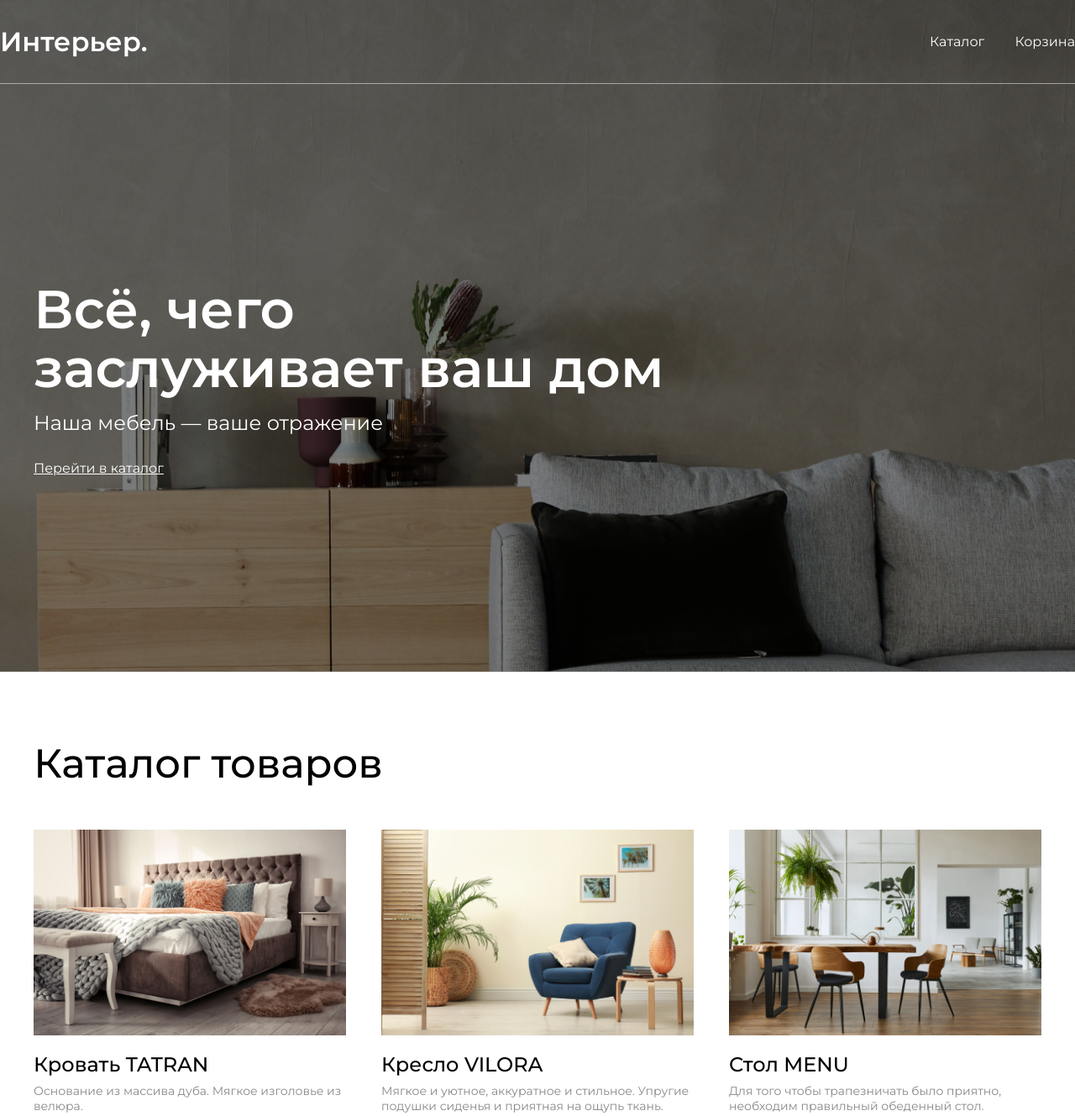
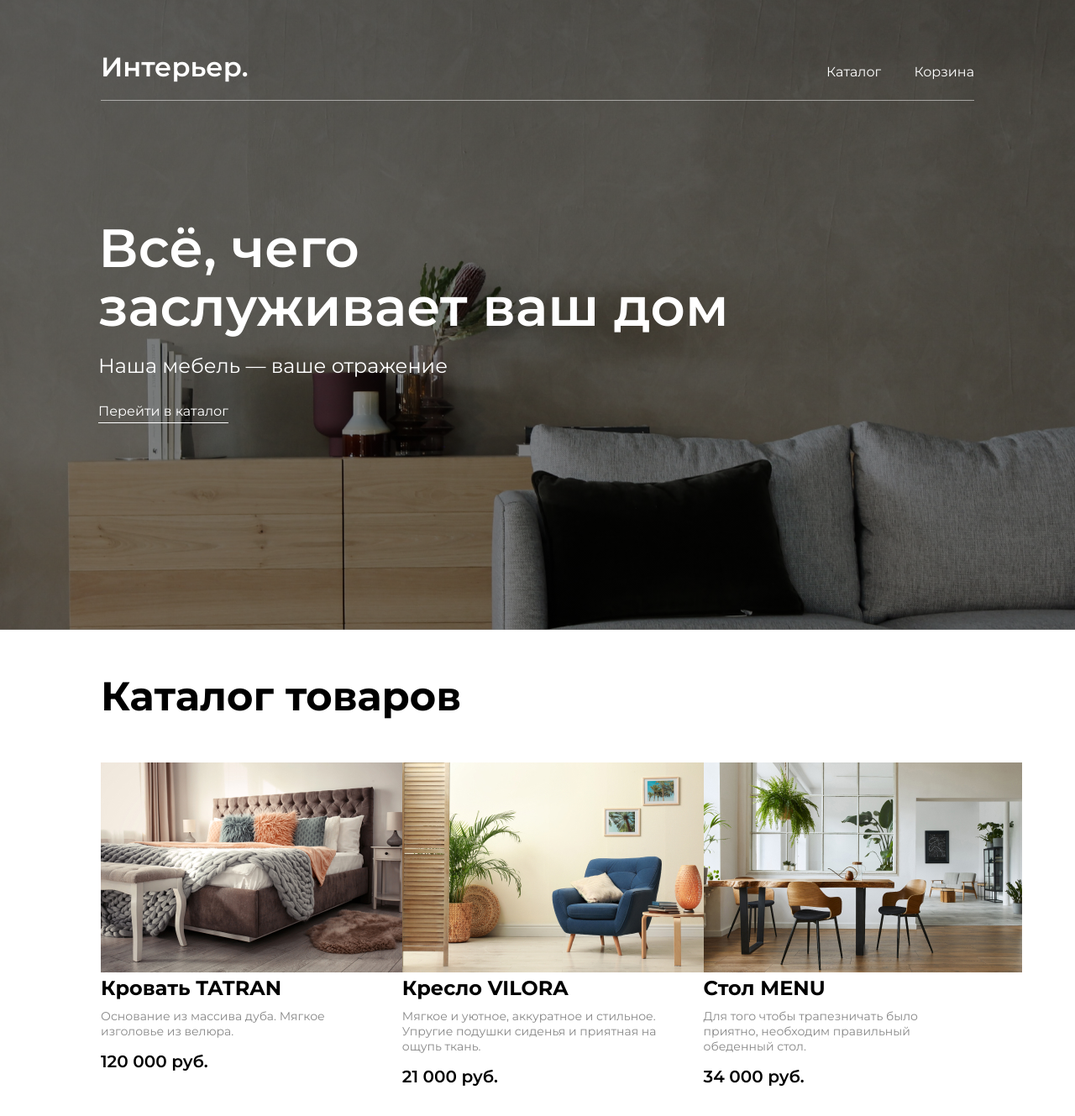
Before and after one commit to mephedrxnee/l3ss0n_5_5_5_5, a plain HTML site: page index.html in a window 1280 px wide. Shown: the top 1329 px of the page at 84% size. Drawn offline with Linux system fonts and the light colour scheme.

Commit message:
Update style.css

```diff
--- a/style.css
+++ b/style.css
@@ -1,137 +1,104 @@
-/* Базовые сбросы */
-* {
-    margin: 0;
-    padding: 0;
-    box-sizing: border-box;
+* { margin: 0; padding: 0; box-sizing: border-box; }
+
+body { font-family: 'Montserrat', sans-serif; color: #000; }
+
+
+.center-header {
+    max-width: 1440px;
+    margin-left: 120px;
+    margin-right: 120px;
 }
 
-body {
-    font-family: 'Montserrat', sans-serif;
-    color: #000;
+.center-content {
+    max-width: 1100px;
+    margin: 0 auto;
+    padding: 0 20px;
 }
 
-/* Логика центрирования контента */
-.center {
-    padding-left: calc(50% - 600px);
-    padding-right: calc(50% - 600px);
-}
 
-/* Шапка */
-.header {
-    display: flex;
-    justify-content: space-between;
-    align-items: center;
-    padding-top: 30px;
-    padding-bottom: 30px;
-    border-bottom: 0.5px solid rgba(255, 255, 255, 0.5); /* Линия внутри .center */
-}
-
-.logo {
-    font-size: 32px;
-    font-weight: 600; /* Semi-bold */
-    color: #fff;
-}
-
-.header-menu a {
-    color: #fff;
-    text-decoration: none;
-    margin-left: 32px;
-    font-size: 16px;
-}
-
-/* Герой-секция */
 .hero-page {
-    height: 100vh;
-    background: linear-gradient(rgba(0, 0, 0, 0.5), rgba(0, 0, 0, 0.5)),
+    min-height: 750px;
+    background: linear-gradient(rgba(0,0,0,0.5), rgba(0,0,0,0.5)),
                 url('images/Rectangle 15.jpg') no-repeat center/cover;
     color: #fff;
     display: flex;
     flex-direction: column;
 }
 
+.header {
+    display: flex;
+    justify-content: space-between;
+    align-items: baseline;
+    padding-top: 60px;
+    padding-bottom: 20px;
+    border-bottom: 0.5px solid rgba(255, 255, 255, 0.5);
+}
+
+.logo { font-size: 32px; font-weight: 600; }
+
+.header-menu a {
+    color: #fff;
+    text-decoration: none;
+    margin-left: 35px;
+    font-size: 16px;
+}
+
 .hero-content {
-    flex-grow: 1;
-    display: flex;
-    flex-direction: column;
-    justify-content: center;
+    margin-top: 140px;
 }
 
 .hero-title {
     font-size: 64px;
     font-weight: 600;
-    line-height: 70px;
-    margin-bottom: 16px;
+    line-height: 1.1;
+    margin-bottom: 20px;
+    margin-left: 117px;
 }
 
 .hero-text {
     font-size: 24px;
     margin-bottom: 30px;
+    margin-left: 117px;
 }
 
 .hero-link {
     color: #fff;
-    font-size: 16px;
-    text-decoration: underline;
+    text-decoration: none;
+    border-bottom: 1px solid #fff;
+    padding-bottom: 4px;
+    display: inline-block;
+    margin-left: 117px;
 }
 
-/* Каталог на FLEXBOX */
-.products {
-    padding-top: 80px;
-    padding-bottom: 80px;
-}
+/* --- КАТАЛОГ --- */
 
-.section-title {
-    font-size: 48px;
-    font-weight: 500;
-    margin-bottom: 50px;
-}
+.products { padding: 50px 0; margin-left: 120px; margin-right: 120px;}
+
+.section-title { font-size: 48px; margin-bottom: 50px; }
 
 .products-grid {
     display: flex;
-    flex-wrap: wrap; /* Позволяет карточкам переноситься */
-    justify-content: space-between; /* Распределяет 3 в ряд по краям контента */
-    gap: 48px 0;
+    justify-content: space-between;
+    flex-wrap: wrap;
+    gap: 40px 0;
 }
 
-.product-card {
-    width: 31%; /* Чтобы влезло 3 штуки в ряд */
+.product-card { width: 31%; }
+
+.product-img { width: 100%; margin-bottom: 15px; }
+
+.product-title { font-size: 24px; margin-bottom: 10px; }
+
+.product-desc { font-size: 14px; color: #888; margin-bottom: 15px; }
+
+.product-price { font-size: 20px; font-weight: 600; }
+
+.footer {
+    height: 120px;
     display: flex;
-    flex-direction: column;
+    justify-content: center;
+    align-items: center;
+    background: #f7f7f7;
 }
 
-.product-thumb img {
-    width: 100%;
-    margin-bottom: 16px;
-}
-
-.product-title {
-    font-size: 24px;
-    font-weight: 500;
-    margin-bottom: 8px;
-}
-
-.product-desc {
-    font-size: 14px;
-    color: #888;
-    margin-bottom: 12px;
-    flex-grow: 1;
-}
-
-.product-price {
-    font-size: 24px;
-    font-weight: 500;
-}
-
-/* Футер */
-.footer {
-    height: 150px; /* Фиксированная высота */
-    display: flex;
-    align-items: center;
-    justify-content: center;
-    background-color: #f7f7f7;
-}
-
-.red-footer {
-    color: #FF0000;
-    font-weight: 600;
-}
+.red-footer { color: red; font-weight: 600; }
```
